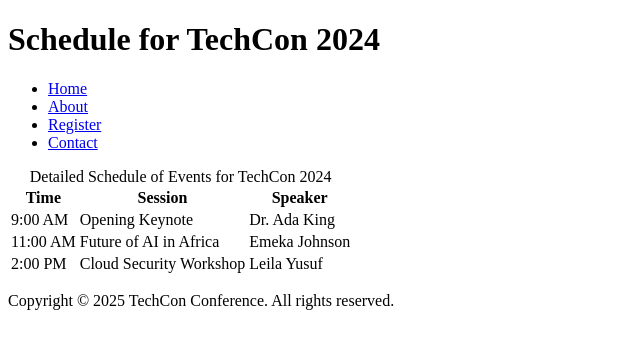
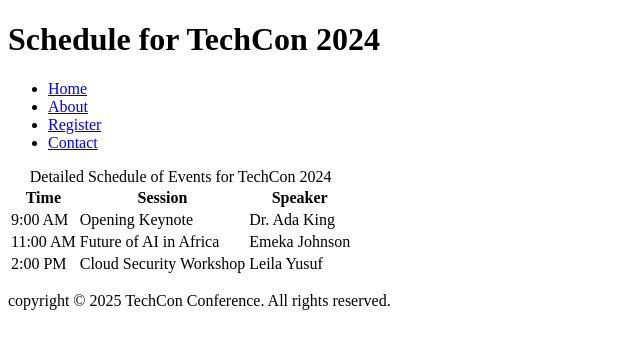
Before and after one commit to Adaking-hub/TechCon_HTML, a plain HTML site: page techcon_website/schedule.html in a window 1280 px wide. Shown: the full height of the page, 0-640 px from the left. Drawn offline with Linux system fonts and the light colour scheme.

Commit message:
TechCon Conference

```diff
--- a/techcon_website/schedule.html
+++ b/techcon_website/schedule.html
@@ -49,7 +49,7 @@
     </main>
 
     <footer>
-        <p>Copyright &copy; 2025 TechCon Conference. All rights reserved.</p>
+        <p>copyright &copy; 2025 TechCon Conference. All rights reserved.</p>
     </footer>
 </body>
 </html>
```
